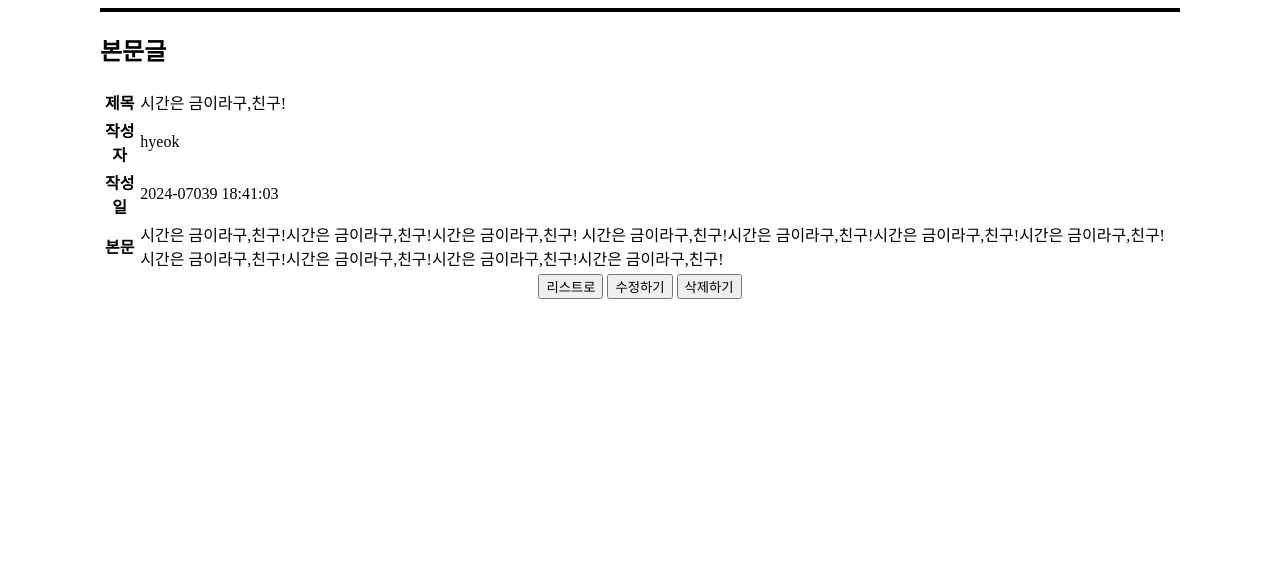
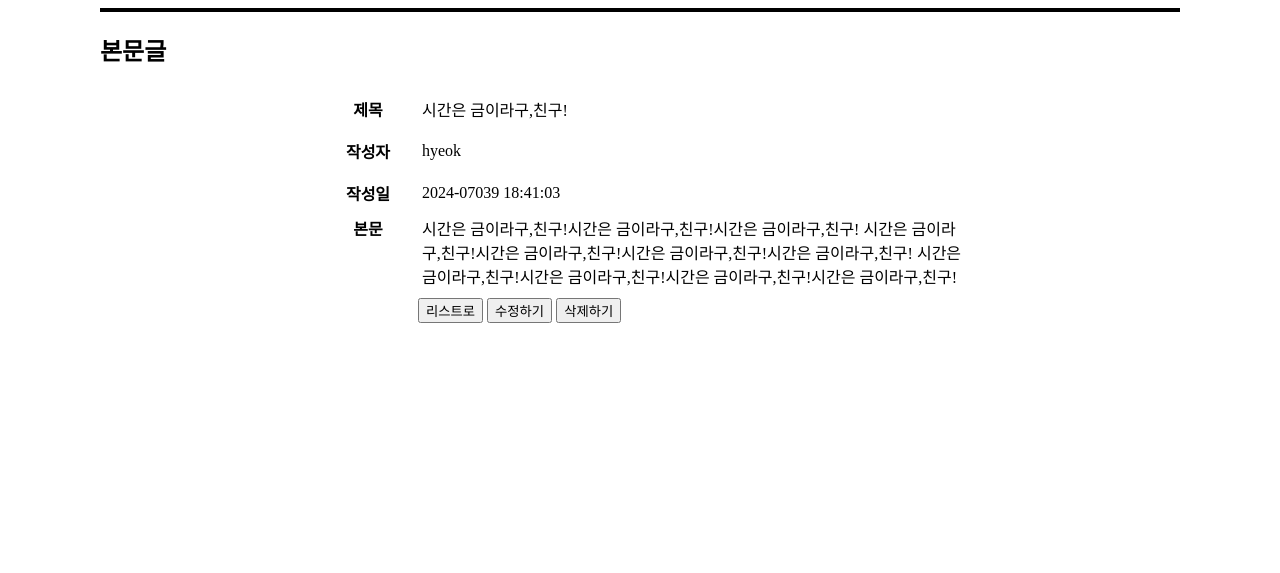
Before and after one commit to Hy30k92/semiprojectv1, a FastAPI app: page /board/view in a window 1280 px wide. Shown: the part 145-718 px from the top of the page. Run offline with FastAPI, Linux system fonts and the light colour scheme.

Commit message:
게시판 본문글 스타일링

```diff
--- a/views/templates/board/view.html
+++ b/views/templates/board/view.html
@@ -4,6 +4,14 @@
     <meta charset="UTF-8">
     <title>세미프로잭트</title>
     <link rel="stylesheet" href="/static/css/project.css">
+    <style>
+        table{ width: 650px; margin: 0 auto;}
+        tr {height: 40px}
+        th { width: 100px }
+        tr:nth-child(4){ vertical-align: top }
+        #listbtn {margin-left:100px }
+
+    </style>
 </head>
 <body>
     <div id="wrap">
@@ -27,11 +35,11 @@
                     <td>시간은 금이라구,친구!시간은 금이라구,친구!시간은 금이라구,친구!
                     시간은 금이라구,친구!시간은 금이라구,친구!시간은 금이라구,친구!시간은 금이라구,친구!
                     시간은 금이라구,친구!시간은 금이라구,친구!시간은 금이라구,친구!시간은 금이라구,친구!</td></tr>
-                <tr><th colspan="2">
+                <tr><td colspan="2">
                     <button type="button" id="listbtn" onclick="location.href='/board/list'">리스트로</button>
                     <button type="button" id="mdfybtn" onclick="location.href='/board/modify'">수정하기</button>
                     <button type="button" id="rmvbtn">삭제하기</button>
-                </th></tr>
+                </td></tr>
 
             </table>
             <footer>
```
